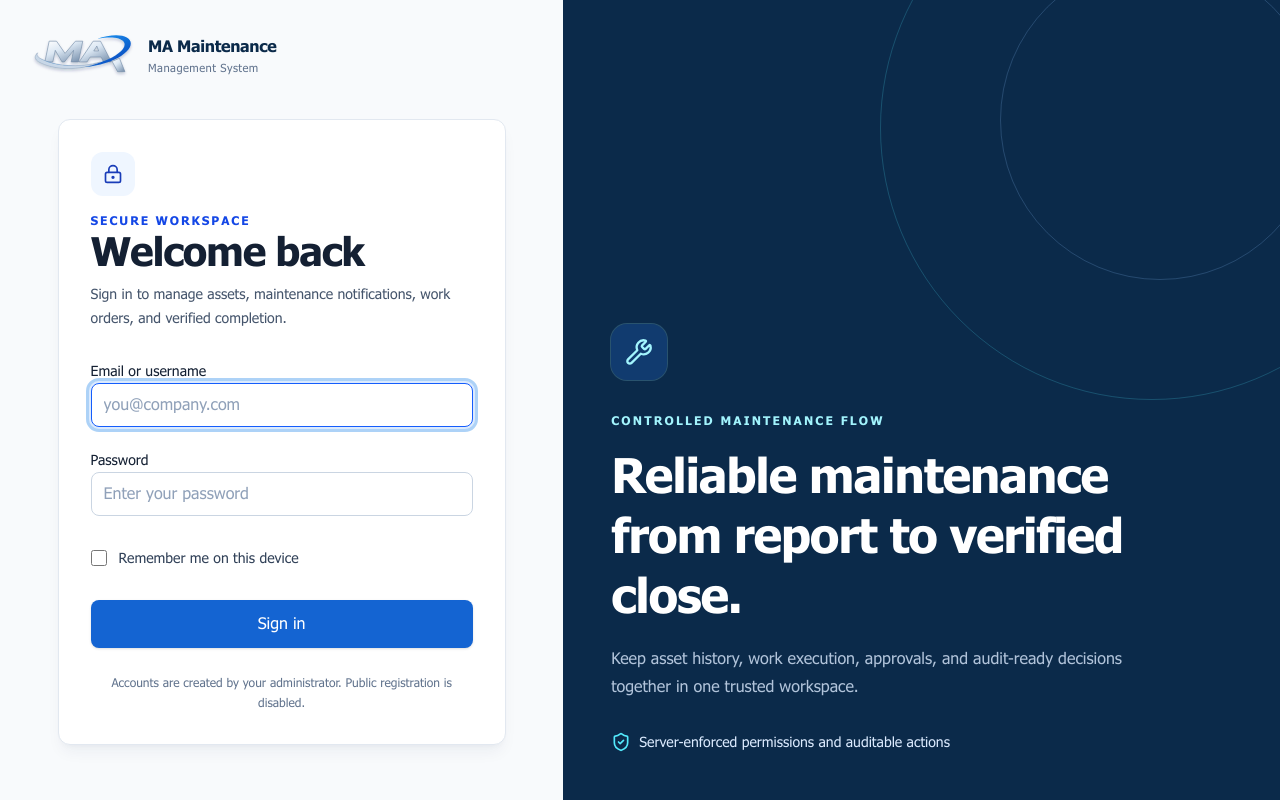
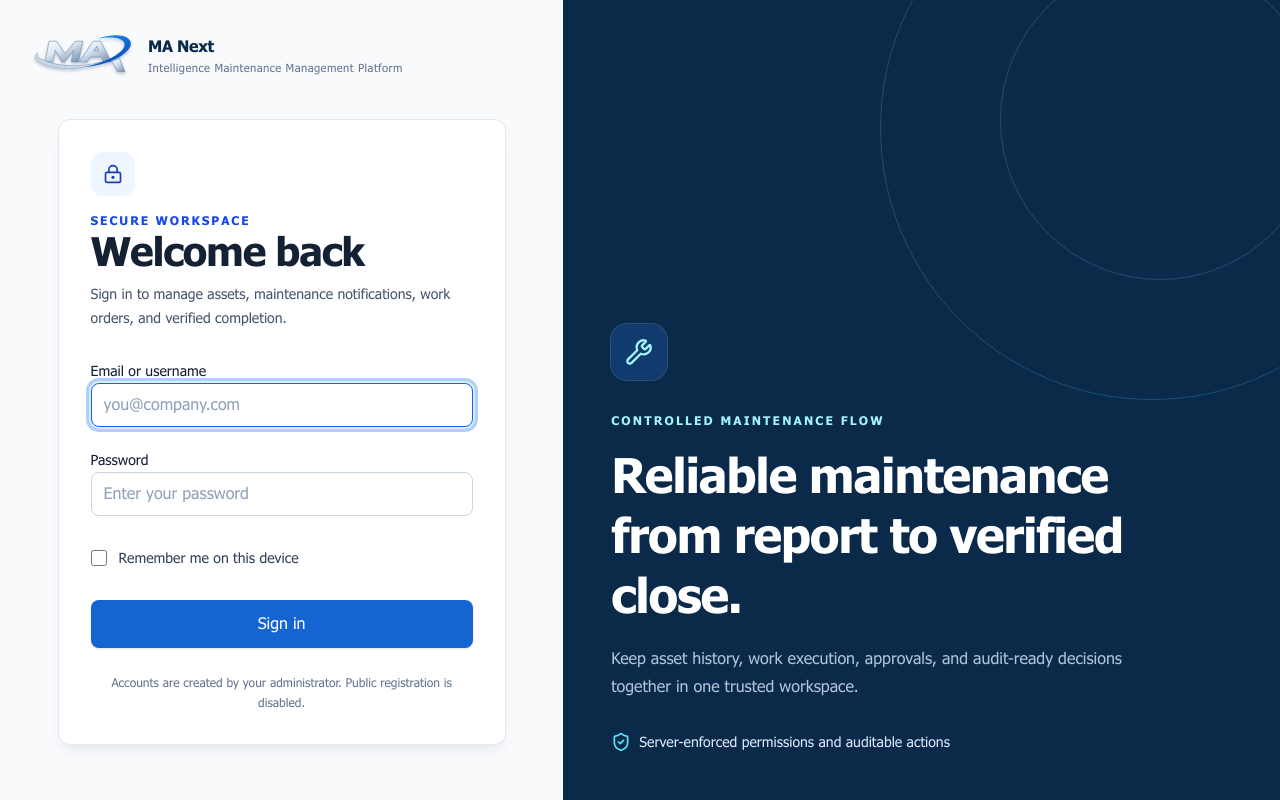
Before and after one commit to rattanan/ma-next, a Next.js app: page /login in a window 1280 px wide. Built offline with nearby package versions, Linux system fonts and the light colour scheme.

Commit message:
Aug 1, 2026, 12:08 PM

```diff
--- a/app/page.tsx
+++ b/app/page.tsx
@@ -87,7 +87,7 @@ export default async function LandingPage() {
     <main className="min-h-screen overflow-hidden bg-white text-slate-950">
       <nav className="relative z-30 border-b border-slate-200 bg-white/95 backdrop-blur" aria-label="เมนูหลัก">
         <div className="mx-auto flex min-h-20 max-w-[90rem] items-center justify-between gap-5 px-5 md:px-8">
-          <Link href="/" aria-label="หน้าแรก MA Maintenance"><MaLogo size="md" /></Link>
+          <Link href="/" aria-label="หน้าแรก MA Next"><MaLogo size="md" /></Link>
           <div className="hidden items-center gap-7 text-sm font-semibold text-slate-600 lg:flex">
             <a href="#copilot" className="transition hover:text-blue-700">AI Copilot</a>
             <a href="#capabilities" className="transition hover:text-blue-700">ความสามารถ</a>
--- a/components/brand/ma-logo.tsx
+++ b/components/brand/ma-logo.tsx
@@ -22,7 +22,7 @@ export function MaLogo({ className, compact = false, inverse = false, size = "md
   const shadowId = `${id}-shadow`;
 
   return (
-    <span className={cn("inline-flex shrink-0 items-center gap-3", className)} aria-label="MA Maintenance Management System">
+    <span className={cn("inline-flex shrink-0 items-center gap-3", className)} aria-label="MA Next — Intelligence Maintenance Management Platform">
       <svg className={cn("shrink-0 overflow-visible", scale.mark)} viewBox="0 0 168 72" role="img" aria-hidden="true">
         <defs>
           <linearGradient id={metalId} x1="0" y1="0" x2="0.8" y2="1">
@@ -49,8 +49,8 @@ export function MaLogo({ className, compact = false, inverse = false, size = "md
       </svg>
       {!compact && (
         <span className="min-w-0 leading-none">
-          <strong className={cn("block whitespace-nowrap font-bold tracking-[-.02em]", scale.title, inverse ? "text-white" : "text-[#0b2a4a]")}>MA Maintenance</strong>
-          <small className={cn("mt-1 block whitespace-nowrap font-medium tracking-[.04em]", scale.subtitle, inverse ? "text-blue-100/75" : "text-slate-500")}>Management System</small>
+          <strong className={cn("block whitespace-nowrap font-bold tracking-[-.02em]", scale.title, inverse ? "text-white" : "text-[#0b2a4a]")}>MA Next</strong>
+          <small className={cn("mt-1 block whitespace-nowrap font-medium tracking-[.04em]", scale.subtitle, inverse ? "text-blue-100/75" : "text-slate-500")}>Intelligence Maintenance Management Platform</small>
         </span>
       )}
     </span>
--- a/components/shell/app-shell.tsx
+++ b/components/shell/app-shell.tsx
@@ -27,7 +27,7 @@ function Navigation({ user }: { user: ShellUser }) {
 
   return (
     <div className="flex h-full flex-col">
-      <Link href="/" className="flex min-h-20 items-center border-b border-white/10 px-1" aria-label="MA Maintenance home">
+      <Link href="/" className="flex min-h-20 items-center border-b border-white/10 px-1" aria-label="MA Next home">
         <MaLogo inverse size="sm" />
       </Link>
       <nav className="flex-1 space-y-1 py-5" aria-label="Primary navigation">
@@ -73,7 +73,7 @@ export function AppShell({ user, children }: { user: ShellUser; children: React.
               <Navigation user={user} />
             </DialogContent>
           </Dialog>
-          <Link href="/" className="lg:hidden" aria-label="MA Maintenance home"><MaLogo compact size="sm" /></Link>
+          <Link href="/" className="lg:hidden" aria-label="MA Next home"><MaLogo compact size="sm" /></Link>
           <div className="min-w-0 flex-1"><Breadcrumbs /></div>
           <Button variant="ghost" size="icon" onClick={logout} aria-label="Sign out"><LogOut className="size-5" /></Button>
         </header>
```
Also changed, not shown: app/change-password/page.tsx (+1 -1 lines), 1 other file (tests, documents, lock files or other folders).
